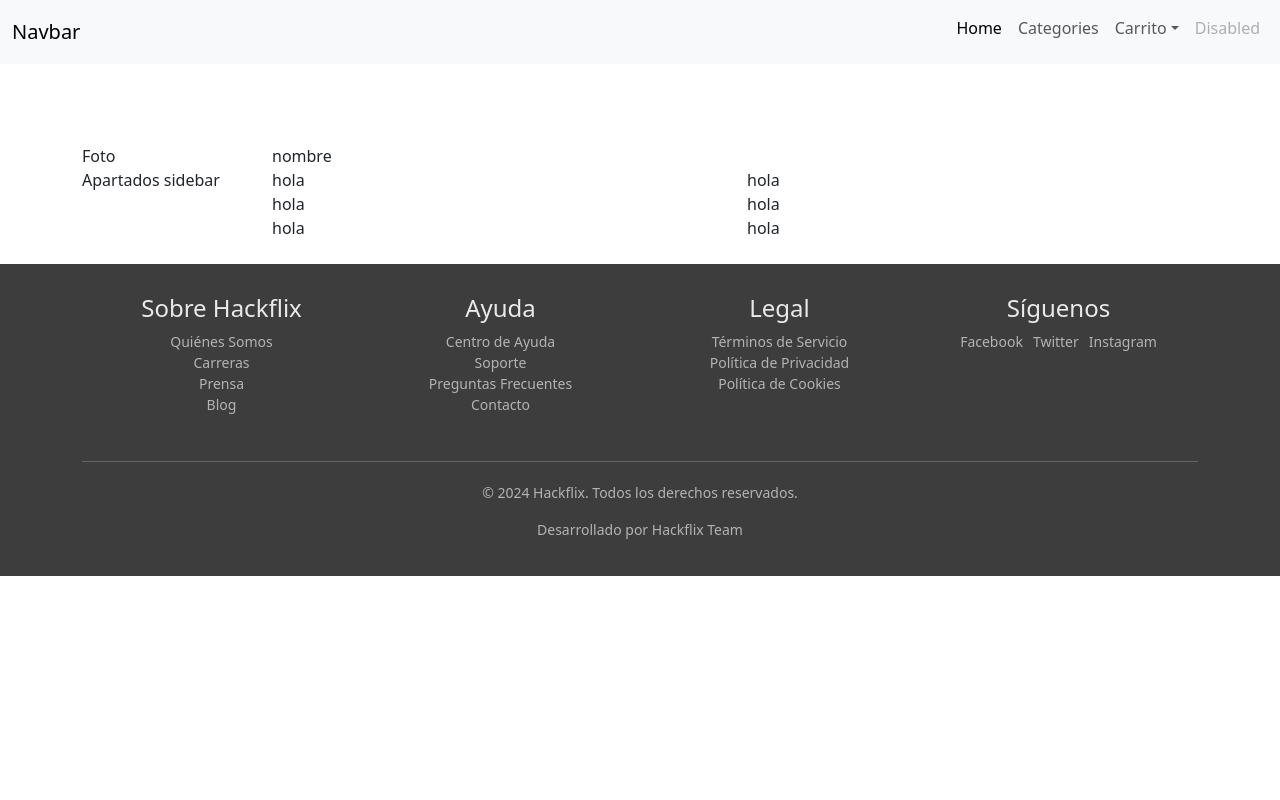
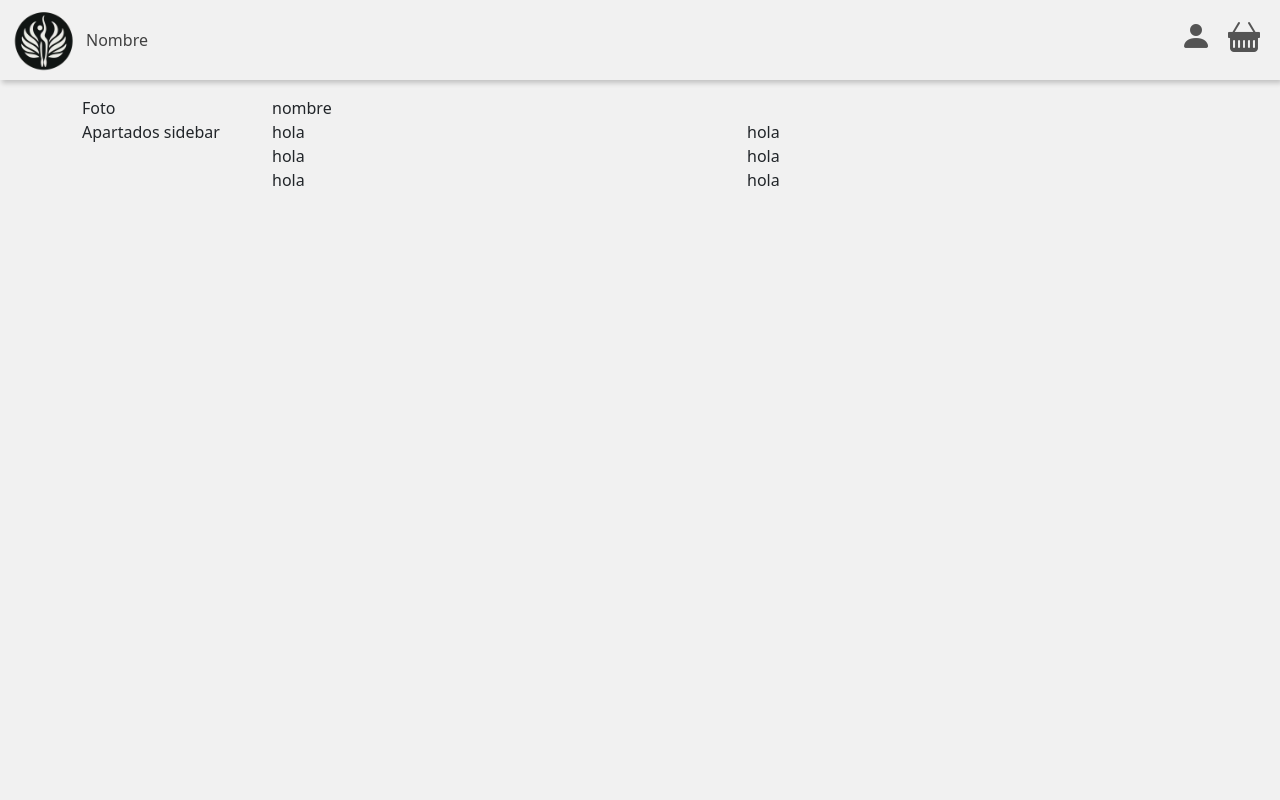
Before and after one commit to DemianVille/ProyectoFinDeAnio-Front-End, a React (Vite) app: page /user in a window 1280 px wide. Shown: the top 800 px of the page. Built offline with nearby package versions, Linux system fonts and the light colour scheme.

Commit message:
navbar, categories, header, and conect whit back

```diff
--- a/index.html
+++ b/index.html
@@ -9,8 +9,12 @@
       integrity="sha384-QWTKZyjpPEjISv5WaRU9OFeRpok6YctnYmDr5pNlyT2bRjXh0JMhjY6hW+ALEwIH"
       crossorigin="anonymous"
     />
+    <link
+      rel="stylesheet"
+      href="https://cdn.jsdelivr.net/npm/bootstrap-icons@1.11.3/font/bootstrap-icons.min.css"
+    />
     <meta name="viewport" content="width=device-width, initial-scale=1.0" />
-    <title>Vite + React</title>
+    <title>Nombre de la pagina</title>
   </head>
   <body>
     <div id="root"></div>
--- a/package.json
+++ b/package.json
@@ -10,6 +10,7 @@
     "preview": "vite preview"
   },
   "dependencies": {
+    "cors": "^2.8.5",
     "react": "^18.2.0",
     "react-dom": "^18.2.0",
     "react-infinite-scroll-component": "^6.1.0",
--- a/src/App.css
+++ b/src/App.css
@@ -10,13 +10,23 @@ footer {
 
 /* clases provisionales */
 
+body {
+  background-color: #f1f1f1;
+}
+
 /* navBar */
+
+.navShadow {
+  box-shadow: 2px 3px 5px rgba(0, 0, 0, 0.2);
+  background-color: #f1f1f1;
+}
 
 .navPosition {
   position: fixed;
   width: 100%;
   top: 0;
-  z-index: 1;
+  z-index: 5;
+  max-height: 5rem;
 }
 
 .navBar {
@@ -24,9 +34,40 @@ footer {
   justify-content: end;
 }
 
+.logoInfo {
+  display: flex;
+  align-items: center;
+  padding: 0 10px 0 0;
+}
+
+.logotipo {
+  width: 4rem;
+  overflow: hidden;
+  display: flex;
+  justify-content: center;
+  align-items: center;
+  margin: 0 10px 0 0;
+}
+
+.logoImg {
+  width: 170%;
+}
+
+.homeInfo {
+  text-decoration: none;
+}
+
+.pageName {
+  color: rgba(0, 0, 0, 0.733);
+}
+
 .navBarHome {
   display: flex;
   justify-content: space-between;
+}
+
+.navIcon {
+  font-size: 2rem;
 }
 
 .inputNav {
@@ -37,31 +78,99 @@ footer {
   border-radius: 0 7px 7px 0;
 }
 
+.dropDownPosition {
+  right: 5px;
+}
+
+.dropDownItem:hover {
+  background-color: #e4e4e444;
+}
+
 /* body */
 
 .body {
-  margin-top: 5rem;
+  margin-top: 6rem;
+  min-height: 100vh;
 }
 
 .carousel-inner {
   height: 20rem;
+  border-radius: 15px;
   overflow: hidden;
   display: flex;
   align-items: center;
 }
 
+.carousel-caption {
+  display: flex;
+  flex-direction: column;
+  justify-content: center;
+}
+
+.textPostition {
+  margin-top: 250px;
+}
+
+.styleCarrouselBars {
+  margin: 0 4px;
+  border-radius: 5px;
+  border: 1px solid rgb(226, 226, 226);
+  padding: 2px 20px;
+}
+
+.activeBar {
+  border: 1px solid rgb(173, 173, 173);
+  background-color: #cac9c9;
+}
+
 .linkLi {
   text-decoration: none;
   color: black;
+  /*  display: -webkit-box;
+  text-overflow: ellipsis; */
 }
 
 .unstyleList {
   list-style: none;
+  border-radius: 10px;
+  background-color: white;
+  border: 1px solid gray;
 }
 
-.filterStyle{
-  border: solid gray 1px;
+.filterStyle {
   padding: 5px 10px;
+  border-bottom: solid gray 1px;
+}
+
+.filterStyle:hover {
+  background-color: #e6e6e6;
+}
+
+.categoryItem:last-child > * > p {
+  border-bottom: none;
+}
+
+.categoryItem:last-child > * > p:hover {
+  border-bottom: none;
+  background-color: #e6e6e6;
+  border-radius: 0 0 10px 10px;
+}
+
+.categoryItem:first-child > * > p:hover {
+  background-color: #e6e6e6;
+  border-radius: 10px 10px 0 0;
+}
+
+.firstItem:hover {
+  border-radius: 10px 10px 0 0;
+}
+
+.lastItem {
+  border-bottom: none;
+}
+
+.lastItem:hover {
+  border-radius: 0 0 10px 10px;
 }
 
 /* Footer */
@@ -113,8 +222,22 @@ footer {
   padding-top: 20px;
 }
 
-.logotipo {
+/* scrollBar */
 
-  width: 60px;
-  height: auto;
+::-webkit-scrollbar {
+  width: 8px;
 }
+
+::-webkit-scrollbar-track {
+  background: rgb(255, 255, 255);
+}
+
+::-webkit-scrollbar-thumb {
+  background-color: #cccccc;
+  border-radius: 10px;
+}
+
+::-webkit-scrollbar-thumb:window-inactive {
+  background-color: #cccccc;
+  border-radius: 10px;
+}
--- a/src/components/NavBar.jsx
+++ b/src/components/NavBar.jsx
@@ -1,5 +1,6 @@
 import React from "react";
 import { useState, useEffect, useRef } from "react";
+import { Link } from "react-router-dom";
 
 export default function NavBar() {
   const [isDropdownOpen, setIsDropdownOpen] = useState(false);
@@ -24,61 +25,52 @@ export default function NavBar() {
 
   return (
     <>
-      <nav className="navbar navbar-expand bg-body-tertiary">
+      <nav className="navbar navPosition navbar-expand navShadow">
         <div className="container-fluid">
-          <a className="navbar-brand" href="#">
-            Navbar
-          </a>
+          <Link to={"/"} className="homeInfo">
+            <div className="logoInfo">
+              <div className="logotipo">
+                <img className="logoImg" src="/img/Logo.png" alt="" />
+              </div>
+              <p className="m-0 pageName">Nombre</p>
+            </div>
+          </Link>
           <div className="navbar-collapse navBar" id="navbarSupportedContent">
             <div>
-              <ul className="navbar-nav mb-2">
-                <li className="nav-item">
-                  <a className="nav-link active" aria-current="page" href="#">
-                    Home
-                  </a>
-                </li>
-                <li className="nav-item">
-                  <a className="nav-link" href="#">
-                    Categories
-                  </a>
-                </li>
+              <ul class="navbar-nav mb-2">
                 <li className="nav-item dropdown" ref={dropdownRef}>
-                  <a
-                    className="nav-link dropdown-toggle"
-                    href="#"
+                  <p
+                    className="nav-link m-0"
                     role="button"
                     onClick={handleDropdownToggle}
                     aria-expanded={isDropdownOpen}
                   >
-                    Carrito
-                  </a>
+                    <i class="bi bi-person-fill navIcon"></i>
+                  </p>
                   <ul
-                    className={`dropdown-menu${isDropdownOpen ? " show" : ""}`}
+                    className={`dropDownPosition dropdown-menu${
+                      isDropdownOpen ? " show" : ""
+                    }`}
                   >
-                    <li>
-                      <a className="dropdown-item" href="#">
-                        Iniciar sesion
-                      </a>
-                    </li>
-                    <li>
-                      <a className="dropdown-item" href="#">
-                        Registro
-                      </a>
+                    <li class="nav-item dropDownItem">
+                      <Link class="nav-link active" to={"/login"}>
+                        Iniciar Sesion
+                      </Link>
                     </li>
                     <li>
                       <hr className="dropdown-divider" />
                     </li>
-                    <li>
-                      <a className="dropdown-item" href="#">
-                        Sobre nosotros
-                      </a>
+                    <li class="nav-item dropDownItem">
+                      <Link class="nav-link active" to={"/register"}>
+                        Registrarse
+                      </Link>
                     </li>
                   </ul>
                 </li>
-                <li className="nav-item">
-                  <a className="nav-link disabled" aria-disabled="true">
-                    Disabled
-                  </a>
+                <li class="nav-item">
+                  <Link class="nav-link" to={"/cart"}>
+                    <i class="bi bi-basket-fill navIcon"></i>
+                  </Link>
                 </li>
               </ul>
             </div>
--- a/src/components/NavBarHome.jsx
+++ b/src/components/NavBarHome.jsx
@@ -24,13 +24,14 @@ export default function NavBarHome() {
   }, []);
   return (
     <>
-      <nav class="navbar navPosition navbar-expand bg-body-tertiary">
+      <nav class="navbar navPosition navShadow navbar-expand">
         <div class="container-fluid">
-          <div className=""></div>
-          <Link to={"/home"}>
-            <div className="pt-3 mx-3 d-flex">
-              <img className="logotipo" src="/img/Logo.png" alt="" />
-              <p>Nombre</p>
+          <Link to={"/"} className="homeInfo">
+            <div className="logoInfo">
+              <div className="logotipo">
+                <img className="logoImg" src="/img/Logo.png" alt="" />
+              </div>
+              <p className="m-0 pageName">Nombre</p>
             </div>
           </Link>
 
@@ -48,49 +49,37 @@ export default function NavBarHome() {
             </form>
             <div>
               <ul class="navbar-nav mb-2">
-                <li class="nav-item">
-                  <a class="nav-link active" aria-current="page" href="#">
-                    Iniciar Sesion
-                  </a>
-                </li>
-                <li class="nav-item">
-                  <a class="nav-link" href="">
-                    Registrarse
-                  </a>
-                </li>
                 <li className="nav-item dropdown" ref={dropdownRef}>
-                  <a
-                    className="nav-link dropdown-toggle"
-                    href="#"
+                  <p
+                    className="nav-link m-0"
                     role="button"
                     onClick={handleDropdownToggle}
                     aria-expanded={isDropdownOpen}
-                  ></a>
+                  >
+                    <i class="bi bi-person-fill navIcon"></i>
+                  </p>
                   <ul
-                    className={`dropdown-menu${isDropdownOpen ? " show" : ""}`}
+                    className={`dropDownPosition dropdown-menu${isDropdownOpen ? " show" : ""}`}
                   >
-                    <li>
-                      <a className="dropdown-item" href="#">
-                        Politica de Privacidad
-                      </a>
-                    </li>
-                    <li>
-                      <a className="dropdown-item" href="#"></a>
+                    <li class="nav-item dropDownItem">
+                      <Link class="nav-link active" to={"/login"}>
+                        Iniciar Sesion
+                      </Link>
                     </li>
                     <li>
                       <hr className="dropdown-divider" />
                     </li>
-                    <li>
-                      <a className="dropdown-item" href="#">
-                        Politica de cancelacion
-                      </a>
+                    <li class="nav-item dropDownItem">
+                      <Link class="nav-link active" to={"/register"}>
+                        Registrarse
+                      </Link>
                     </li>
                   </ul>
                 </li>
                 <li class="nav-item">
-                  <a class="nav-link disabled" aria-disabled="true">
-                    Carrito
-                  </a>
+                  <Link class="nav-link" to={"/cart"}>
+                    <i class="bi bi-basket-fill navIcon"></i>
+                  </Link>
                 </li>
               </ul>
             </div>
--- /dev/null
+++ b/src/pages/Login.jsx
@@ -0,0 +1,13 @@
+import React from 'react'
+import Footer from '../components/Footer'
+import NavBar from '../components/NavBar'
+
+export default function Login() {
+  return (
+    <>
+    <NavBar/>
+    <div className="body"></div>
+    <Footer/>
+    </>
+  )
+}
--- /dev/null
+++ b/src/pages/Register.jsx
@@ -0,0 +1,13 @@
+import React from "react";
+import NavBar from "../components/NavBar";
+import Footer from "../components/Footer";
+
+export default function Register() {
+  return (
+    <>
+      <NavBar />
+      <div className="body"></div>
+      <Footer />
+    </>
+  );
+}
```
Also changed, not shown: src/App.jsx (+10 -0 lines), src/components/Login.jsx (deleted, +0 -7 lines), src/components/Register.jsx (deleted, +0 -7 lines), src/pages/Home.jsx (+51 -35 lines), 1 other file (tests, documents, lock files or other folders).
